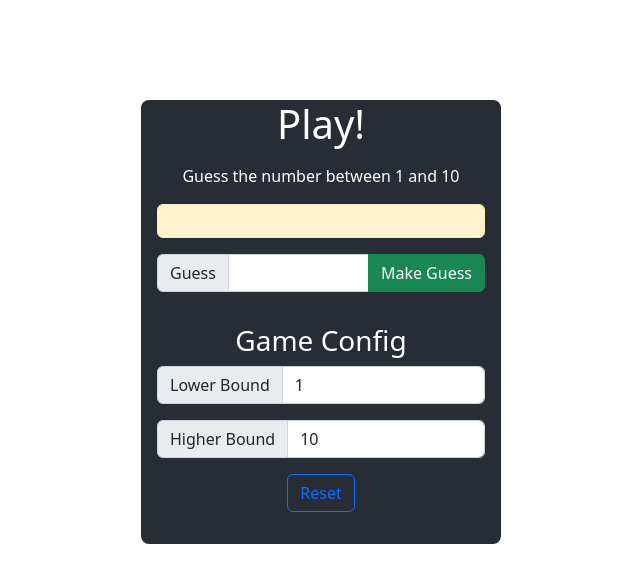
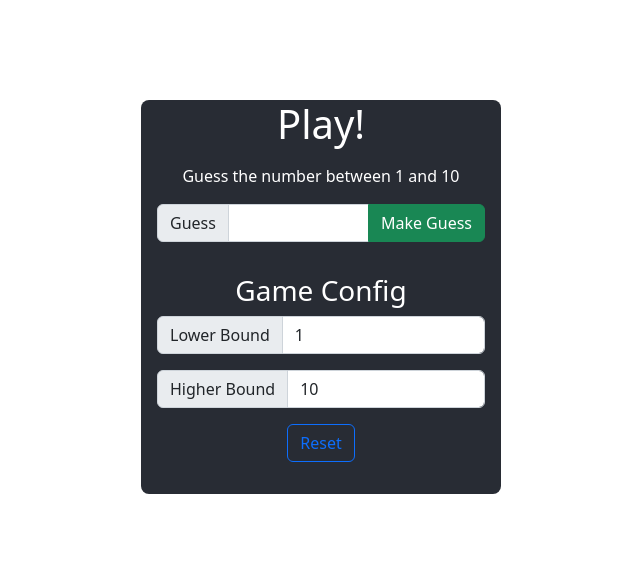
Before and after one commit to PhantomOz/guess-the-game, a React (Create React App) app: page / in a window 1280 px wide. Shown: the top 582 px of the page, without its empty margins (319-959 px from the left). Built offline with nearby package versions, Linux system fonts and the light colour scheme.

Commit message:
hide div

```diff
--- a/src/components/GuessInput.jsx
+++ b/src/components/GuessInput.jsx
@@ -64,6 +64,7 @@ function GuessInput() {
       {error.map((err) => (
         <div className="alert alert-danger">{err}</div>
       ))}
+      {result.length !== 0 && (
         <div
           className={
             result === "You got it 🥳"
@@ -73,6 +74,7 @@ function GuessInput() {
         >
           {result}
         </div>
+      )}
       <form onSubmit={handleSubmit} className="input-group">
         <label className="input-group-text">Guess</label>
         <input
```
Lines whose indentation alone changed are shown as unchanged.
